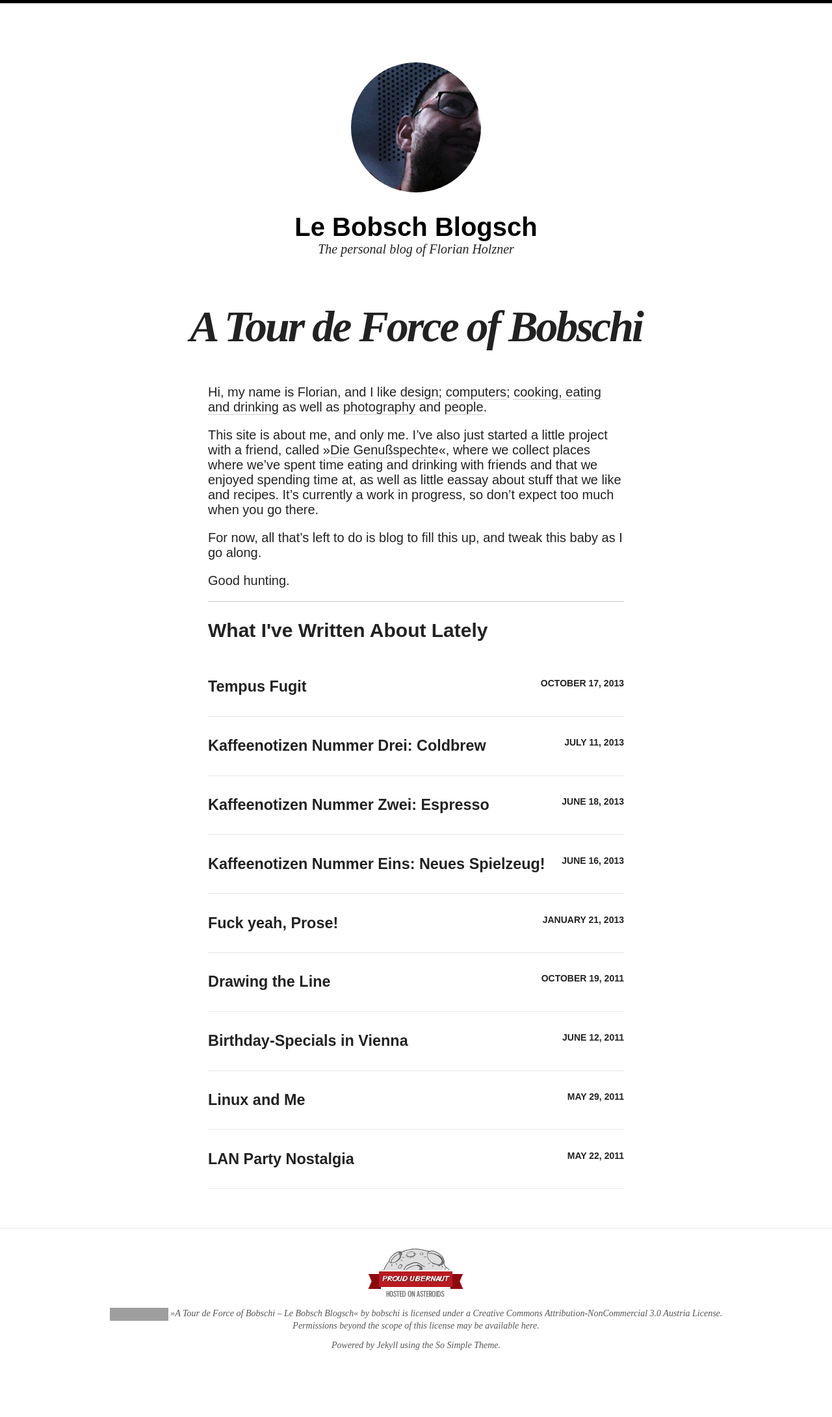
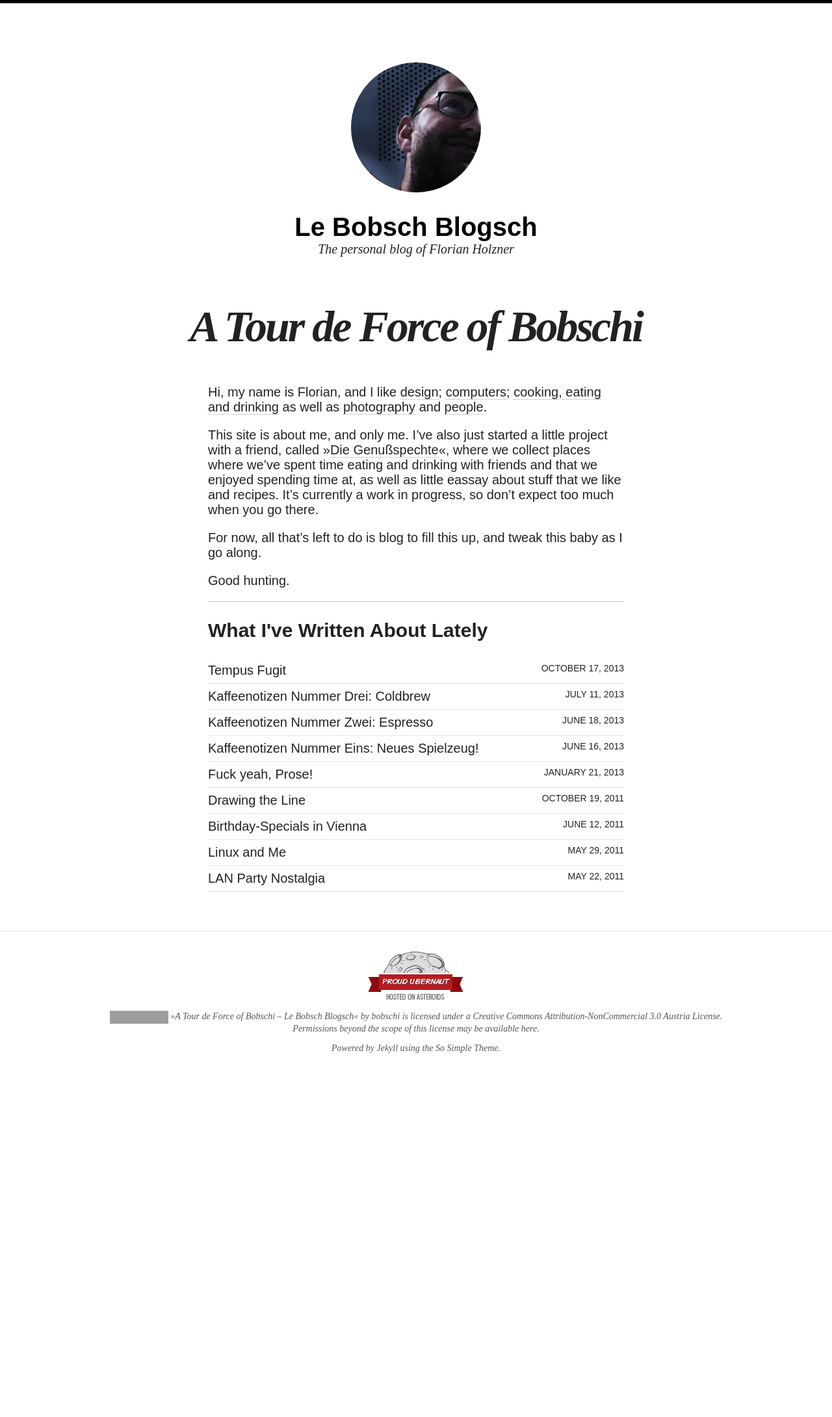
Before and after one commit to bobschi/lebobs.ch, a Jekyll site: the page built from index.md, in a window 1280 px wide. Shown: the whole page at 65% size. Built offline with Jekyll 4.4.1, drawn with Linux system fonts in a browser that asks for light colours; nearby versions of some CDN libraries; after the commit the page ends 1723 px from its top, so only the background shows below that; grey boxes are pictures that could not be loaded.

Commit message:
updating the index page, still need to work over the styles for the post overview

```diff
--- a/index.md
+++ b/index.md
@@ -19,7 +19,7 @@ Good hunting.
 <h2>What I've Written About Lately</h2>
 <ul class="post-list">
 {% for post in site.posts limit:10 %}
-  <li><article><h3><a href="{{ site.url }}{{ post.url }}">{{ post.title }} <span class="entry-date"><time datetime="{{ post.date | date_to_xmlschema }}">{{ post.date | date: "%B %d, %Y" }}</time></span></a></h3>
+  <li><article><!--<h3>--><a href="{{ site.url }}{{ post.url }}">{{ post.title }} <span class="entry-date"><time datetime="{{ post.date | date_to_xmlschema }}">{{ post.date | date: "%B %d, %Y" }}</time></span></a><!--</h3>-->
   <!--<p>{{ post.excerpt | markdownify }}<br /><a href="{{ site.url }}{{ post.url }}">Read more ...</a></p>-->
   </article></li>
 {% endfor %}
```
